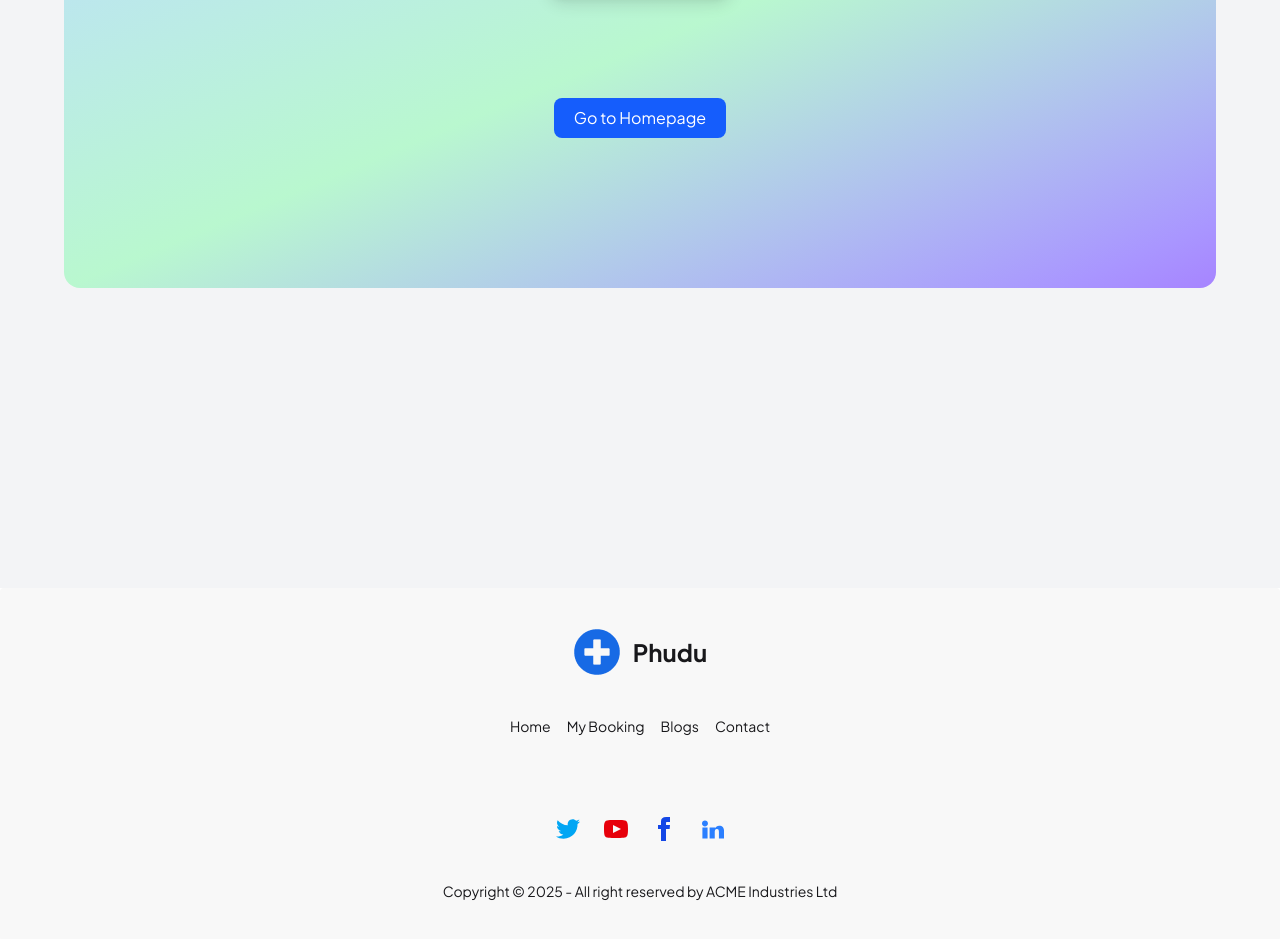
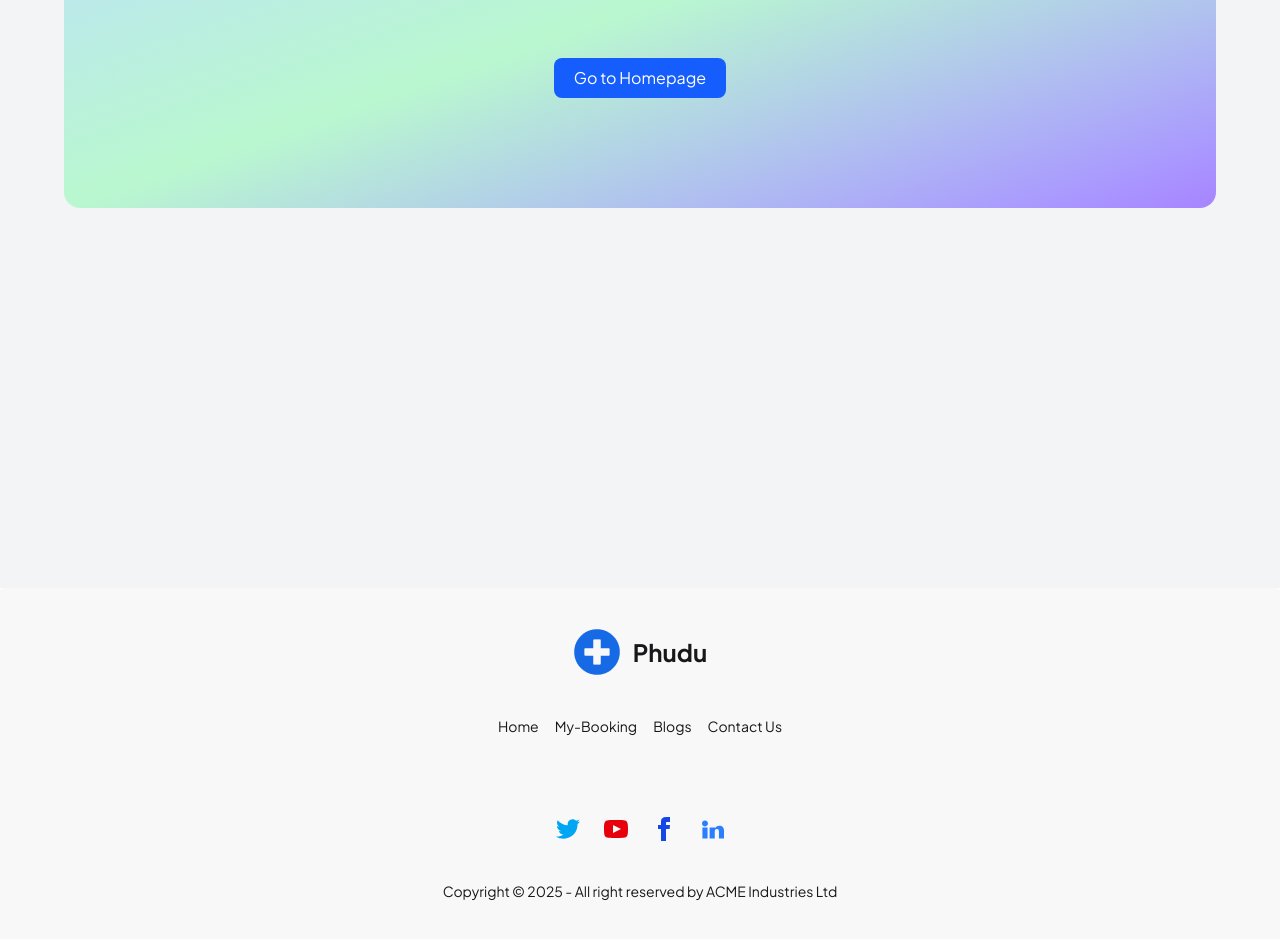
Before and after one commit to mohayminul-bd/assignment-8-react-routar, a React (Vite) app: page /Emergency in a window 1280 px wide. Shown: the part 277-1216 px from the top of the page. Built offline with nearby package versions, Linux system fonts and the light colour scheme; a web font is replaced by a local one.

Commit message:
recap code push

```diff
--- a/src/components/Footer.jsx
+++ b/src/components/Footer.jsx
@@ -1,4 +1,5 @@
 import React from "react";
+import { Link, NavLink } from "react-router";
 import img from "../assets/logo.png";
 
 const Footer = () => {
@@ -10,18 +11,30 @@ const Footer = () => {
           <h1 className="text-2xl font-bold">Phudu</h1>
         </div>
         <nav className="grid grid-flow-col gap-4">
-          <a href="/" className="link link-hover">
+          <NavLink
+            className={({ isActive }) => (isActive ? "text-indigo-500" : "")}
+            to="/"
+          >
             Home
-          </a>
-          <a href="/my-booking" className="link link-hover">
-            My Booking
-          </a>
-          <a href="/blog" className="link link-hover">
+          </NavLink>
+          <NavLink
+            className={({ isActive }) => (isActive ? "text-indigo-500" : "")}
+            to="/my-booking"
+          >
+            My-Booking
+          </NavLink>
+          <NavLink
+            className={({ isActive }) => (isActive ? "text-indigo-500" : "")}
+            to="/blog"
+          >
             Blogs
-          </a>
-          <a href="/contact" className="link link-hover">
-            Contact
-          </a>
+          </NavLink>
+          <NavLink
+            className={({ isActive }) => (isActive ? "text-indigo-500" : "")}
+            to="/contact"
+          >
+            Contact Us
+          </NavLink>
         </nav>
         <hr className=" border-t border-dashed border-gray-700" />
         <nav>
--- a/src/components/Navbar.jsx
+++ b/src/components/Navbar.jsx
@@ -120,7 +120,7 @@ const Navbar = () => {
           className={({ isActive }) => (isActive ? "text-indigo-500" : "")}
           to="/emergency"
         >
-          <a className="btn bg-blue-600 text-white rounded-full">Emergency</a>
+          <p className="btn bg-blue-600 text-white rounded-full">Emergency</p>
         </NavLink>
       </div>
     </div>
--- a/src/pages/Emergency.jsx
+++ b/src/pages/Emergency.jsx
@@ -8,8 +8,8 @@ const Emergency = () => {
     setShowMessage((prev) => !prev);
   };
   return (
-    <div className="pt-5">
-      <div className="flex flex-col items-center justify-center min-h-[60vh] p-6 bg-gradient-to-br from-blue-200 via-green-200 to-violet-400 rounded-2xl">
+    <div className="pt-5 -mb-50">
+      <div className="flex flex-col items-center justify-center min-h-[50vh] p-6 bg-gradient-to-br from-blue-200 via-green-200 to-violet-400 rounded-2xl">
         <button
           onClick={handleClick}
           className="btn btn-error text-white text-lg px-8 py-3 rounded-full shadow-lg hover:scale-105 transition-transform duration-300"
```
Also changed, not shown: 1 other file (tests, documents, lock files or other folders).
